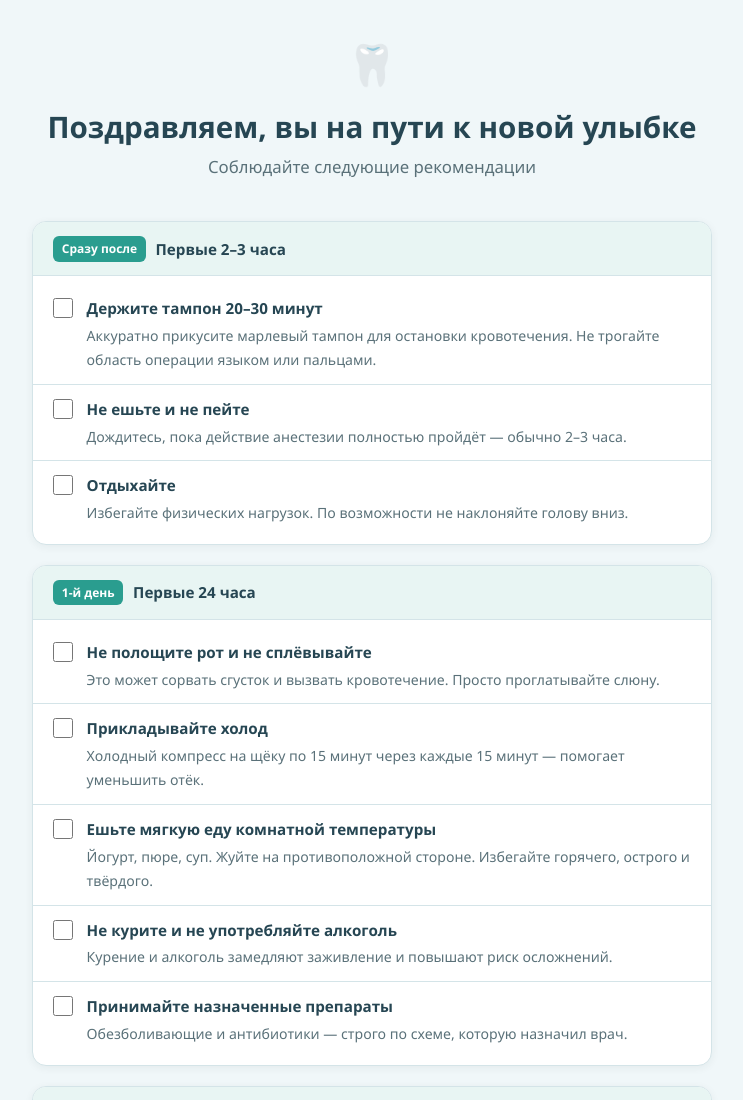
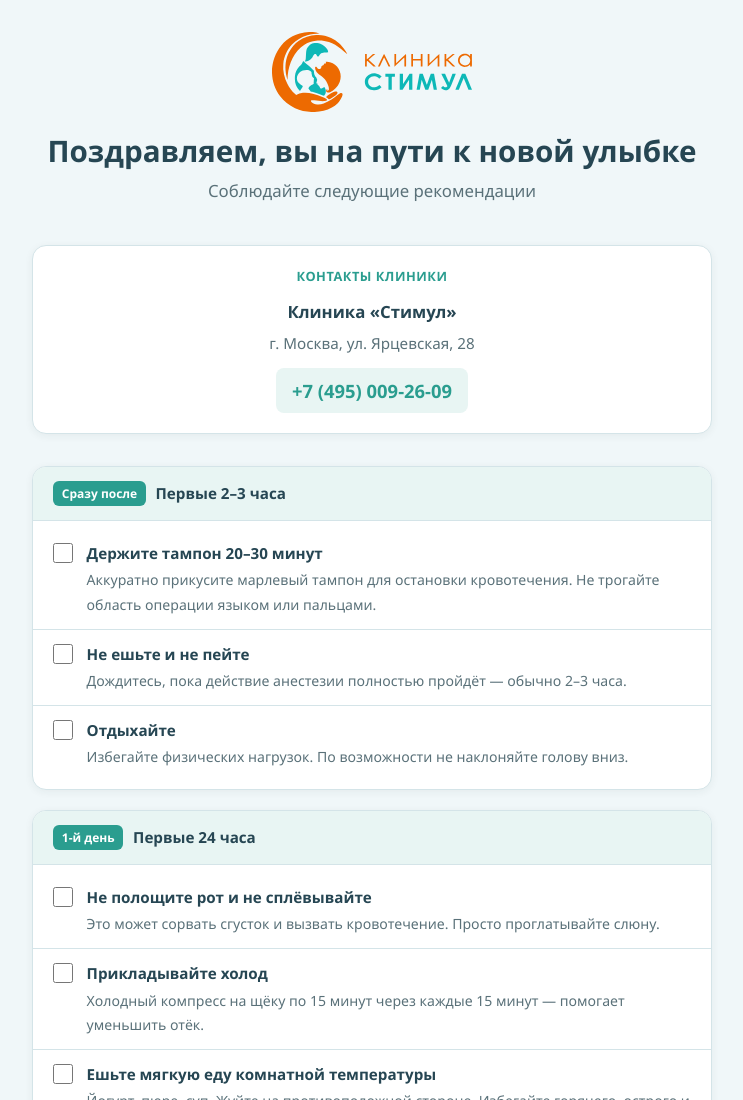
Before and after one commit to oksananlobova-collab/Desctop_test, a plain HTML site: page index.html in a window 1280 px wide. Shown: the top 1100 px of the page, without its empty margins (268-1011 px from the left). Drawn offline with Linux system fonts and the light colour scheme.

Commit message:
Добавила контакты и логотип

```diff
--- a/index.html
+++ b/index.html
@@ -41,9 +41,62 @@
       margin-bottom: 2.5rem;
     }
 
-    .icon {
-      font-size: 2.5rem;
+    .logo {
+      display: block;
+      max-width: 200px;
+      height: auto;
+      margin: 0 auto 1.25rem;
+    }
+
+    .contacts {
+      background: var(--card);
+      border-radius: 14px;
+      border: 1px solid var(--border);
+      padding: 1.25rem 1.5rem;
+      margin-bottom: 2rem;
+      text-align: center;
+      box-shadow: 0 2px 8px rgba(26, 46, 53, 0.06);
+    }
+
+    .contacts__title {
+      font-size: 0.8rem;
+      font-weight: 600;
+      text-transform: uppercase;
+      letter-spacing: 0.04em;
+      color: var(--accent);
       margin-bottom: 0.75rem;
+    }
+
+    .contacts__clinic {
+      font-size: 1.05rem;
+      font-weight: 600;
+      color: var(--check);
+      margin-bottom: 0.35rem;
+    }
+
+    .contacts__address {
+      font-size: 0.95rem;
+      color: var(--muted);
+      margin-bottom: 0.75rem;
+    }
+
+    .contacts__phone {
+      display: inline-flex;
+      align-items: center;
+      gap: 0.4rem;
+      font-size: 1.15rem;
+      font-weight: 600;
+      color: var(--accent);
+      text-decoration: none;
+      padding: 0.5rem 1rem;
+      border-radius: 8px;
+      background: var(--accent-light);
+      transition: background 0.15s, color 0.15s;
+    }
+
+    .contacts__phone:hover {
+      background: var(--accent);
+      color: white;
     }
 
     h1 {
@@ -176,10 +229,19 @@
 <body>
   <div class="container">
     <header>
-      <div class="icon" aria-hidden="true">🦷</div>
+      <a href="https://doctor-r.ru" target="_blank" rel="noopener">
+        <img class="logo" src="assets/logo.svg" alt="Клиника «Стимул»">
+      </a>
       <h1>Поздравляем, вы на пути к новой улыбке</h1>
       <p class="subtitle">Соблюдайте следующие рекомендации</p>
     </header>
+
+    <div class="contacts">
+      <div class="contacts__title">Контакты клиники</div>
+      <div class="contacts__clinic">Клиника «Стимул»</div>
+      <div class="contacts__address">г. Москва, ул. Ярцевская, 28</div>
+      <a class="contacts__phone" href="tel:+74950092609">+7 (495) 009-26-09</a>
+    </div>
 
     <section class="section">
       <div class="section-header">
```
Also changed, not shown: assets/logo.svg (added).
